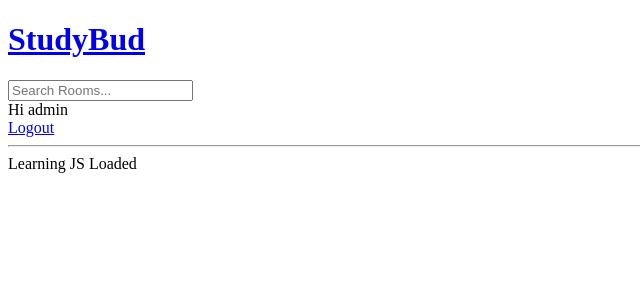
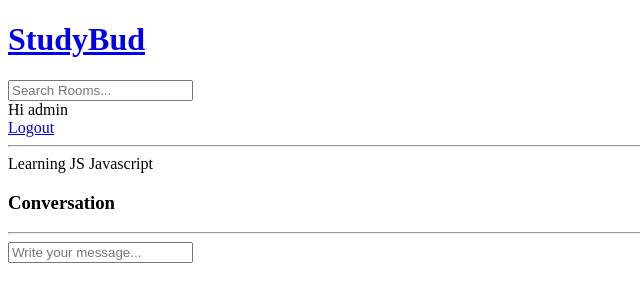
Before and after one commit to Sagar4437/StudyBud, a Django app: page /room/6/ in a window 1280 px wide. Shown: the top 302 px of the page, without its empty margins (0-640 px from the left). Run offline with Django 4.2, Linux system fonts and the light colour scheme; a user stored in the database is signed in; data comes from the database, SQL or seed files in the repository; both versions use the stored data as it was after the commit.

Commit message:
comments/messages for room

```diff
--- a/base/models.py
+++ b/base/models.py
@@ -32,3 +32,6 @@ class Message(models.Model):
 
     def __str__(self) -> str:
         return self.body[:50]
+
+    # class Meta:
+    #     ordering = ['-created']
--- a/base/templates/room.html
+++ b/base/templates/room.html
@@ -1,5 +1,25 @@
 {% extends 'base.html' %}
 
 {% block content_block %}
-    {{room.name}} Loaded
+{{room.name}}
+{{room.description}}
+
+<div class="comment-wrapper">
+    <h3>Conversation</h3>
+    <hr>
+    {% for message in room_messages %}
+    <div>
+        <small>@{{message.user}} {{message.created | timesince}} ago</small><br>
+        <small>{{message.body}}</small><hr>
+    </div>
+    {% endfor %}
+</div>
+{% if request.user.is_authenticated %}
+<div class="comment-form">
+    <form action="" method="POST">
+        {% csrf_token %}
+        <input type="text" name='body' placeholder="Write your message..." />
+    </form>
+</div>
+{% endif %}
 {% endblock content_block %}
--- a/base/views.py
+++ b/base/views.py
@@ -1,5 +1,5 @@
 from django.shortcuts import redirect, render, HttpResponse
-from .models import Room, Topic
+from .models import Room, Topic,Message
 from .forms import RoomForm
 from django.db.models import Q
 
@@ -77,7 +77,18 @@ def home(request):
 
 def room(request,pk):
     room = Room.objects.get(id=pk)
-    context = {'room':room}
+    room_messages = room.message_set.all()  # type: ignore
+    if request.method=="POST":
+        body = request.POST['body']
+        message = Message.objects.create(
+            user = request.user,
+            room = room,
+            body = body
+        )
+        return redirect('room', pk=room.id)  # type: ignore
+
+    context = {'room':room,'room_messages':room_messages}
+
     return render(request,'room.html',context)
 
 @login_required(login_url='login')
```
Also changed, not shown: db.sqlite3.
